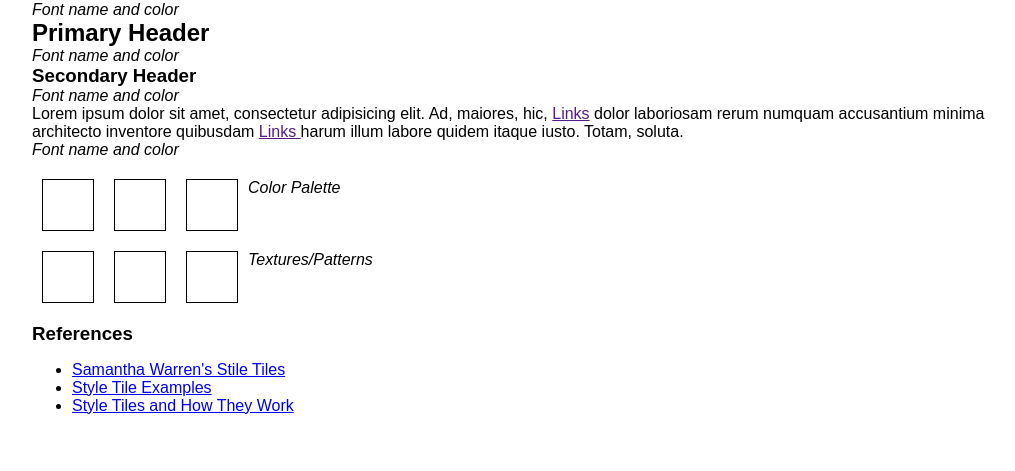
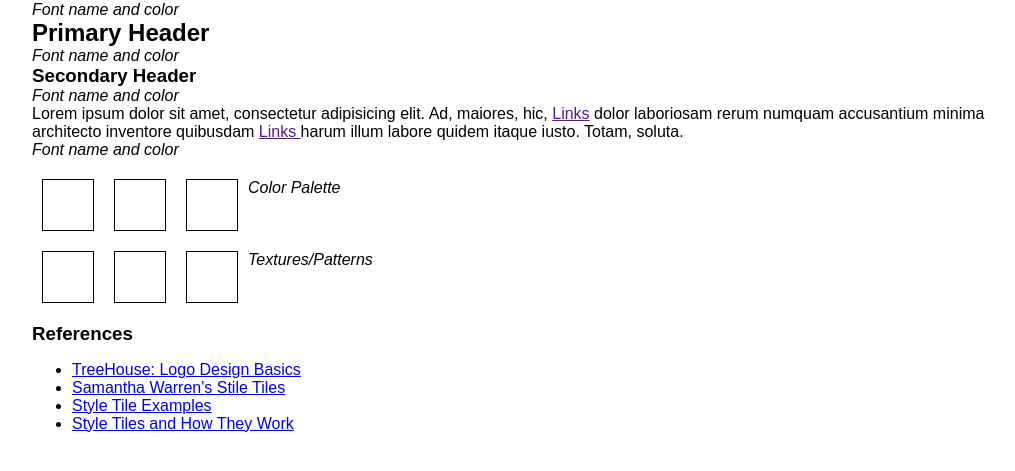
Before and after one commit to jhawley14/style-tile, a plain HTML site: page index.html in a window 1280 px wide. Shown: the part 303-774 px from the top of the page, without its empty margins (108-1123 px from the left). Drawn offline with Linux system fonts and the light colour scheme.

Commit message:
Link to TreeHouse

```diff
--- a/index.html
+++ b/index.html
@@ -57,6 +57,7 @@
 		<footer>
 			<h3>References</h3>
 			<ul>
+				<li><a href="http://teamtreehouse.com/library/logo-design-basics">TreeHouse: Logo Design Basics</a></li>
 				<li><a href="http://styletil.es/">Samantha Warren's Stile Tiles</a></li>
 				<li><a href="http://samanthatoy.com/style-tiles/">Style Tile Examples</a></li>
 				<li><a href="http://alistapart.com/article/style-tiles-and-how-they-work">Style Tiles and How They Work</a></li>
```
